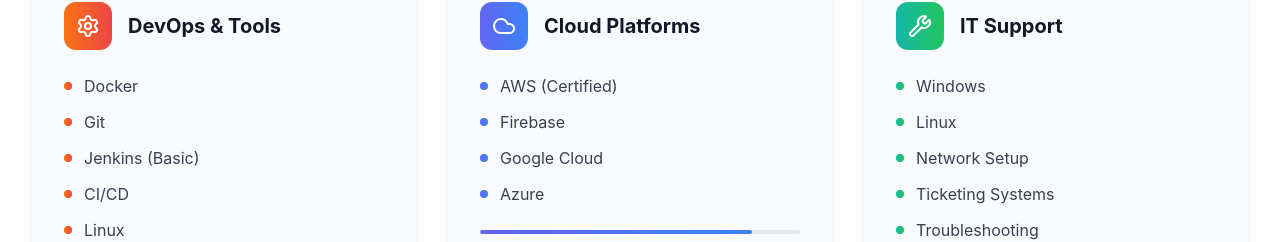
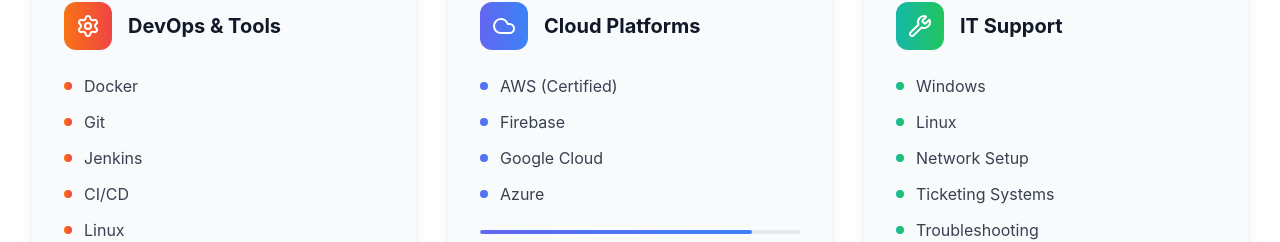
Before and after one commit to dev-sereti/VitePortfolio, a React (Vite) app: page / in a window 1280 px wide. Shown: the part 2454-2696 px from the top of the page. Built offline with nearby package versions, Linux system fonts and the light colour scheme.

Commit message:
Errors ixed.

```diff
--- a/src/components/Skills.tsx
+++ b/src/components/Skills.tsx
@@ -34,7 +34,7 @@
     {
       title: 'DevOps & Tools',
       icon: Settings,
-      skills: ['Docker', 'Git', 'Jenkins (Basic)', 'CI/CD', 'Linux'],
+      skills: ['Docker', 'Git', 'Jenkins', 'CI/CD', 'Linux'],
       color: 'from-orange-500 to-red-500'
     },
     {
```
